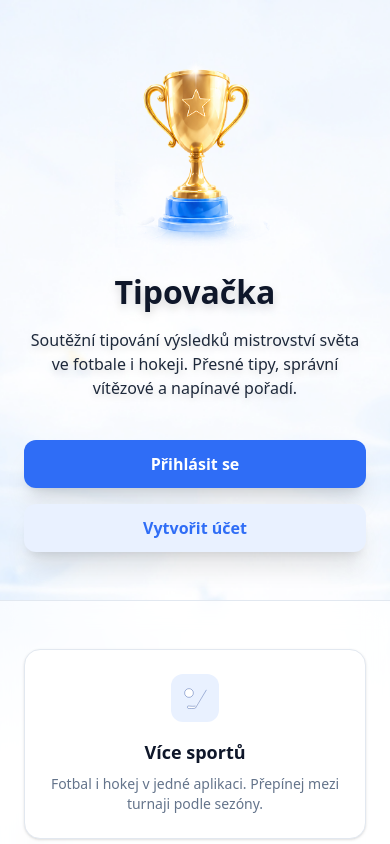
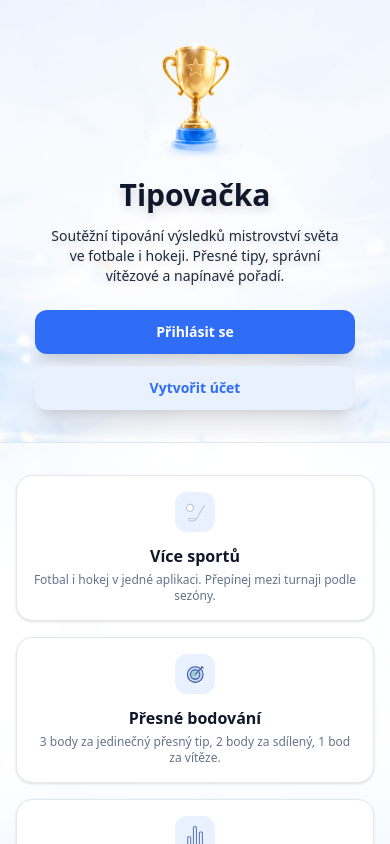
Before and after one commit to Azzi475/tipovacka, a Next.js app: page / in a window 390 px wide. Shown: the top 844 px of the page. Built offline with nearby package versions, Linux system fonts and the light colour scheme.

Commit message:
Oprava Pixel-fine - responzivni backgroun

```diff
--- a/app/page.tsx
+++ b/app/page.tsx
@@ -3,14 +3,15 @@ import Image from 'next/image'
 
 export default function HomePage() {
   return (
-    <main className="min-h-screen flex flex-col relative overflow-hidden">
-      {/* Pozadí - opraveno: odstraněna pevná barva z <main> */}
+    <main className="min-h-[100dvh] flex flex-col relative overflow-hidden">
+      {/* Pozadí - responzivní pro mobily */}
       <div
         className="absolute inset-0 -z-10 dark:hidden"
         style={{
           backgroundImage: 'url(/images/bg-landing-light.jpg)',
           backgroundSize: 'cover',
-          backgroundPosition: 'center'
+          backgroundPosition: 'center top',
+          backgroundRepeat: 'no-repeat'
         }}
       />
       <div
@@ -18,56 +19,57 @@ export default function HomePage() {
         style={{
           backgroundImage: 'url(/images/bg-landing-dark.jpg)',
           backgroundSize: 'cover',
-          backgroundPosition: 'center'
+          backgroundPosition: 'center top',
+          backgroundRepeat: 'no-repeat'
         }}
       />
-      {/* Velmi slabý overlay pro čitelnost textu */}
+      {/* Overlay pro čitelnost */}
       <div className="absolute inset-0 -z-10 bg-white/30 dark:bg-black/30" />
 
       {/* Hero */}
-      <section className="flex-1 flex flex-col items-center justify-center px-6 py-12 text-center relative">
-        <div className="mb-6">
+      <section className="flex-1 flex flex-col items-center justify-center px-6 py-8 sm:py-12 text-center relative">
+        <div className="mb-4 sm:mb-6">
           <Image
             src="/images/trophy-hero-light.svg"
             alt="Tipovačka"
-            width={200}
-            height={200}
-            className="dark:hidden mx-auto"
+            width={160}
+            height={160}
+            className="dark:hidden mx-auto w-32 h-32 sm:w-48 sm:h-48"
             priority
             unoptimized={true}
           />
           <Image
             src="/images/trophy-hero-dark.svg"
             alt="Tipovačka"
-            width={200}
-            height={200}
-            className="hidden dark:block mx-auto"
+            width={160}
+            height={160}
+            className="hidden dark:block mx-auto w-32 h-32 sm:w-48 sm:h-48"
             priority
             unoptimized={true}
           />
         </div>
 
-        <h1 className="text-[32px] leading-[40px] font-semibold text-text-primary dark:text-white mb-4 drop-shadow-lg">
+        <h1 className="text-3xl sm:text-[32px] leading-tight sm:leading-[40px] font-semibold text-text-primary dark:text-white mb-3 sm:mb-4 drop-shadow-lg">
           Tipovačka
         </h1>
 
-        <p className="text-base leading-6 text-gray-800 dark:text-gray-100 max-w-md mb-10 drop-shadow-md font-medium">
+        <p className="text-sm sm:text-base leading-5 sm:leading-6 text-gray-800 dark:text-gray-100 max-w-xs sm:max-w-md mb-6 sm:mb-10 drop-shadow-md font-medium px-2">
           Soutěžní tipování výsledků mistrovství světa ve fotbale i hokeji. Přesné tipy, správní vítězové a napínavé pořadí.
         </p>
 
-        <div className="flex flex-col sm:flex-row gap-4 w-full max-w-sm">
-          <Link href="/login" className="btn-primary w-full shadow-xl">
+        <div className="flex flex-col gap-3 w-full max-w-xs sm:max-w-sm sm:flex-row">
+          <Link href="/login" className="btn-primary w-full shadow-xl py-3 sm:py-3 text-sm sm:text-base">
             Přihlásit se
           </Link>
-          <Link href="/register" className="btn-secondary w-full shadow-xl">
+          <Link href="/register" className="btn-secondary w-full shadow-xl py-3 sm:py-3 text-sm sm:text-base">
             Vytvořit účet
           </Link>
         </div>
       </section>
 
       {/* Features */}
-      <section className="px-6 py-12 bg-white/70 dark:bg-card-dark/70 backdrop-blur-md border-t border-gray-200 dark:border-border-dark relative">
-        <div className="max-w-4xl mx-auto grid grid-cols-1 md:grid-cols-3 gap-6">
+      <section className="px-4 sm:px-6 py-8 sm:py-12 bg-white/70 dark:bg-card-dark/70 backdrop-blur-md border-t border-gray-200 dark:border-border-dark relative">
+        <div className="max-w-4xl mx-auto grid grid-cols-1 sm:grid-cols-3 gap-4 sm:gap-6">
           <FeatureCard
             icon="/icons/feature-sports-light.svg"
             iconDark="/icons/feature-sports-dark.svg"
@@ -99,15 +101,15 @@ function FeatureCard({ icon, iconDark, title, description }: {
   description: string
 }) {
   return (
-    <div className="card p-6 text-center">
-      <div className="w-12 h-12 mx-auto mb-4 bg-light-blue dark:bg-border-dark rounded-xl flex items-center justify-center">
-        <Image src={icon} alt={title} width={24} height={24} className="dark:hidden" unoptimized={true} />
-        <Image src={iconDark} alt={title} width={24} height={24} className="hidden dark:block" unoptimized={true} />
+    <div className="card p-4 sm:p-6 text-center">
+      <div className="w-10 h-10 sm:w-12 sm:h-12 mx-auto mb-3 sm:mb-4 bg-light-blue dark:bg-border-dark rounded-xl flex items-center justify-center">
+        <Image src={icon} alt={title} width={20} height={20} className="dark:hidden sm:w-6 sm:h-6" unoptimized={true} />
+        <Image src={iconDark} alt={title} width={20} height={20} className="hidden dark:block sm:w-6 sm:h-6" unoptimized={true} />
       </div>
-      <h3 className="text-lg font-semibold text-text-primary dark:text-white mb-2">
+      <h3 className="text-base sm:text-lg font-semibold text-text-primary dark:text-white mb-1 sm:mb-2">
         {title}
       </h3>
-      <p className="text-sm text-gray-500 dark:text-gray-400 leading-5">
+      <p className="text-xs sm:text-sm text-gray-500 dark:text-gray-400 leading-4 sm:leading-5">
         {description}
       </p>
     </div>
```
